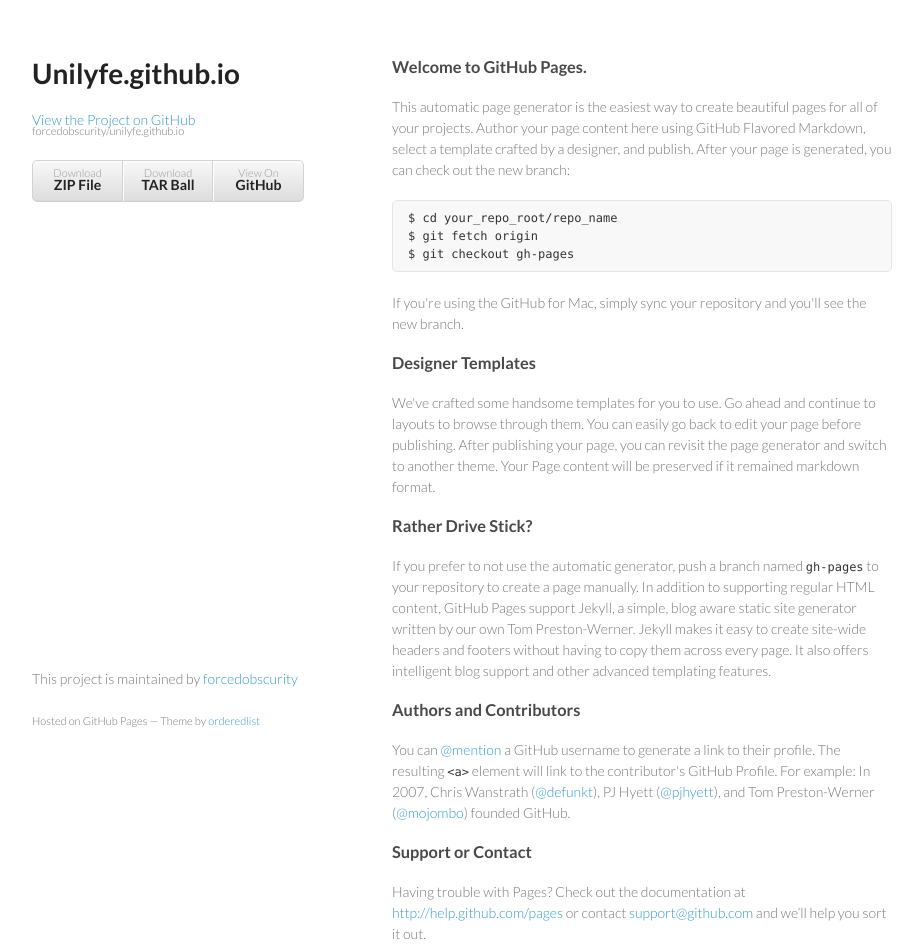
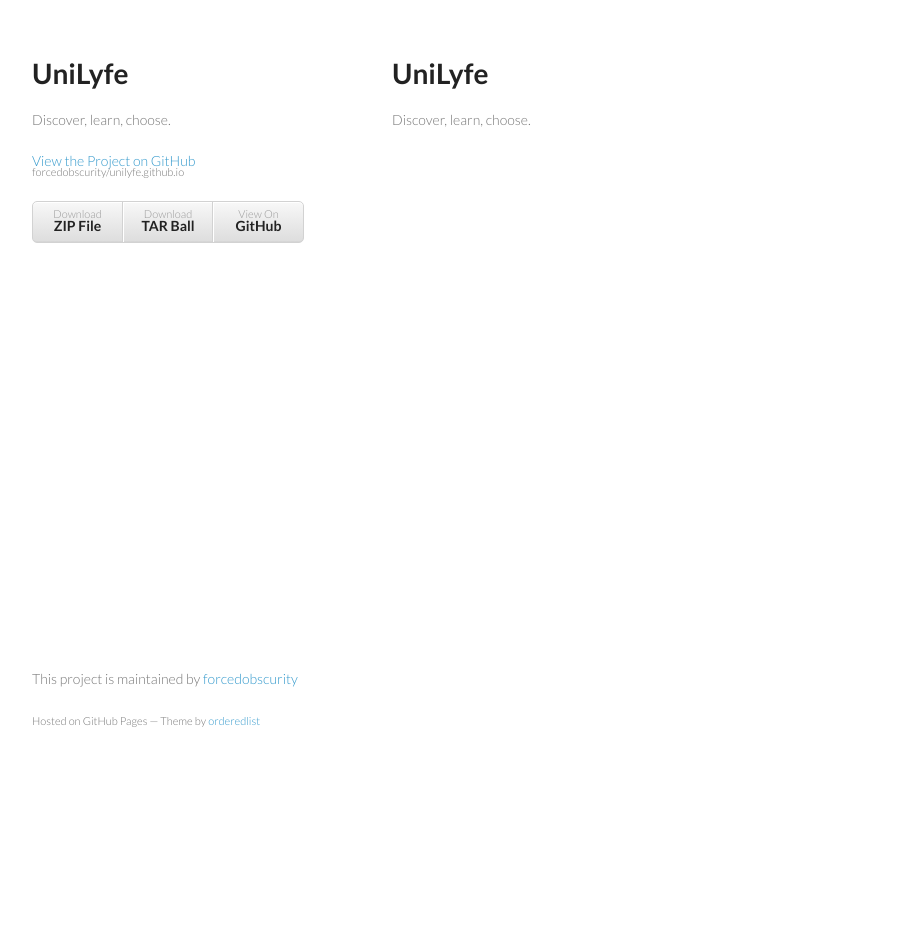
Before and after one commit to forcedobscurity/unilyfe.github.io, a plain HTML site: page index.html in a window 1280 px wide. Shown: the whole page, without its empty margins (178-1101 px from the left). After the commit the page ends 800 px from the top, so only its background shows below. Drawn offline with Linux system fonts and the light colour scheme.

```diff
--- a/index.html
+++ b/index.html
@@ -3,7 +3,7 @@
   <head>
     <meta charset="utf-8">
     <meta http-equiv="X-UA-Compatible" content="chrome=1">
-    <title>Unilyfe.github.io by forcedobscurity</title>
+    <title>UniLyfe by forcedobscurity</title>
 
     <link rel="stylesheet" href="stylesheets/styles.css">
     <link rel="stylesheet" href="stylesheets/pygment_trac.css">
@@ -15,8 +15,8 @@
   <body>
     <div class="wrapper">
       <header>
-        <h1>Unilyfe.github.io</h1>
-        <p></p>
+        <h1>UniLyfe</h1>
+        <p> Discover, learn, choose.</p>
 
         <p class="view"><a href="https://github.com/forcedobscurity/unilyfe.github.io">View the Project on GitHub <small>forcedobscurity/unilyfe.github.io</small></a></p>
 
@@ -28,37 +28,10 @@
         </ul>
       </header>
       <section>
-        <h3>
-<a name="welcome-to-github-pages" class="anchor" href="#welcome-to-github-pages"><span class="octicon octicon-link"></span></a>Welcome to GitHub Pages.</h3>
+        <h1>
+<a name="unilyfe" class="anchor" href="#unilyfe"><span class="octicon octicon-link"></span></a>UniLyfe</h1>
 
-<p>This automatic page generator is the easiest way to create beautiful pages for all of your projects. Author your page content here using GitHub Flavored Markdown, select a template crafted by a designer, and publish. After your page is generated, you can check out the new branch:</p>
-
-<pre><code>$ cd your_repo_root/repo_name
-$ git fetch origin
-$ git checkout gh-pages
-</code></pre>
-
-<p>If you're using the GitHub for Mac, simply sync your repository and you'll see the new branch.</p>
-
-<h3>
-<a name="designer-templates" class="anchor" href="#designer-templates"><span class="octicon octicon-link"></span></a>Designer Templates</h3>
-
-<p>We've crafted some handsome templates for you to use. Go ahead and continue to layouts to browse through them. You can easily go back to edit your page before publishing. After publishing your page, you can revisit the page generator and switch to another theme. Your Page content will be preserved if it remained markdown format.</p>
-
-<h3>
-<a name="rather-drive-stick" class="anchor" href="#rather-drive-stick"><span class="octicon octicon-link"></span></a>Rather Drive Stick?</h3>
-
-<p>If you prefer to not use the automatic generator, push a branch named <code>gh-pages</code> to your repository to create a page manually. In addition to supporting regular HTML content, GitHub Pages support Jekyll, a simple, blog aware static site generator written by our own Tom Preston-Werner. Jekyll makes it easy to create site-wide headers and footers without having to copy them across every page. It also offers intelligent blog support and other advanced templating features.</p>
-
-<h3>
-<a name="authors-and-contributors" class="anchor" href="#authors-and-contributors"><span class="octicon octicon-link"></span></a>Authors and Contributors</h3>
-
-<p>You can <a href="https://github.com/blog/821" class="user-mention">@mention</a> a GitHub username to generate a link to their profile. The resulting <code>&lt;a&gt;</code> element will link to the contributor's GitHub Profile. For example: In 2007, Chris Wanstrath (<a href="https://github.com/defunkt" class="user-mention">@defunkt</a>), PJ Hyett (<a href="https://github.com/pjhyett" class="user-mention">@pjhyett</a>), and Tom Preston-Werner (<a href="https://github.com/mojombo" class="user-mention">@mojombo</a>) founded GitHub.</p>
-
-<h3>
-<a name="support-or-contact" class="anchor" href="#support-or-contact"><span class="octicon octicon-link"></span></a>Support or Contact</h3>
-
-<p>Having trouble with Pages? Check out the documentation at <a href="http://help.github.com/pages">http://help.github.com/pages</a> or contact <a href="mailto:support@github.com">support@github.com</a> and we’ll help you sort it out.</p>
+<p>Discover, learn, choose.</p>
       </section>
       <footer>
         <p>This project is maintained by <a href="https://github.com/forcedobscurity">forcedobscurity</a></p>
```
Also changed, not shown: params.json (+1 -1 lines).
